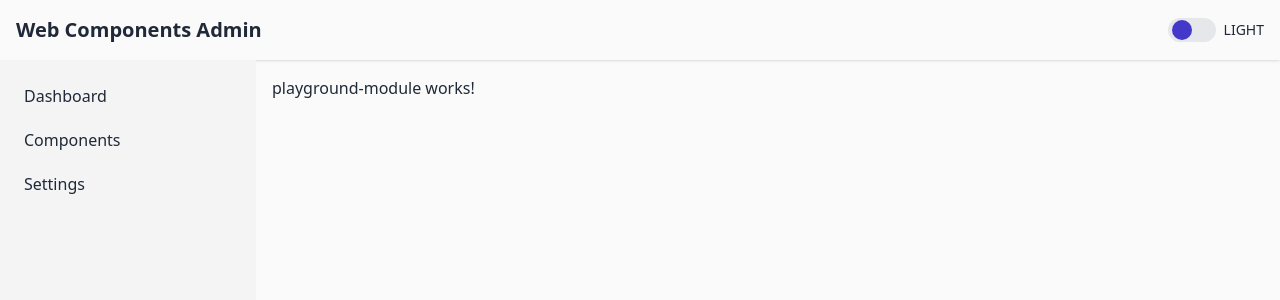
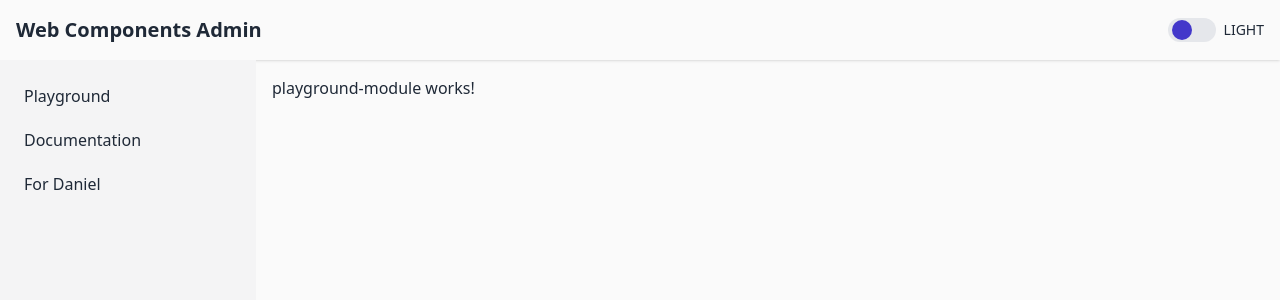
Before and after one commit to xekurt/button-editor, an Angular app: page /playground in a window 1280 px wide. Shown: the top 300 px of the page. Built offline with nearby package versions, Linux system fonts and the light colour scheme.

Commit message:
Update sidebar links to correct routing and improve accessibility

```diff
--- a/src/app/layout/components/sidebar/sidebar.component.html
+++ b/src/app/layout/components/sidebar/sidebar.component.html
@@ -5,29 +5,29 @@
     <ul class="space-y-xs">
       <li>
         <a
-          routerLink="/dashboard"
-          class="p-sm text-text-light dark:text-text-dark hover:bg-primary-light dark:hover:bg-primary-dark transition-opacity-transform block rounded-md hover:opacity-80"
-          aria-label="Dashboard"
+          routerLink="/playground"
+          class="p-sm hover:bg-primary-light dark:hover:bg-primary-dark transition-opacity-transform block rounded-md hover:text-text-dark"
+          aria-label="Playground"
         >
-          Dashboard
+          Playground
         </a>
       </li>
       <li>
         <a
-          routerLink="/components"
-          class="p-sm text-text-light dark:text-text-dark hover:bg-primary-light dark:hover:bg-primary-dark transition-opacity-transform block rounded-md hover:opacity-80"
-          aria-label="Components"
+          routerLink="/documentation"
+          class="p-sm hover:bg-primary-light dark:hover:bg-primary-dark transition-opacity-transform block rounded-md hover:text-text-dark"
+          aria-label="Documentation"
         >
-          Components
+          Documentation
         </a>
       </li>
       <li>
         <a
-          routerLink="/settings"
-          class="p-sm text-text-light dark:text-text-dark hover:bg-primary-light dark:hover:bg-primary-dark transition-opacity-transform block rounded-md hover:opacity-80"
-          aria-label="Settings"
+          routerLink="/for-daniel"
+          class="p-sm hover:bg-primary-light dark:hover:bg-primary-dark transition-opacity-transform block rounded-md hover:text-text-dark"
+          aria-label="for daniel"
         >
-          Settings
+          For Daniel
         </a>
       </li>
     </ul>
```
